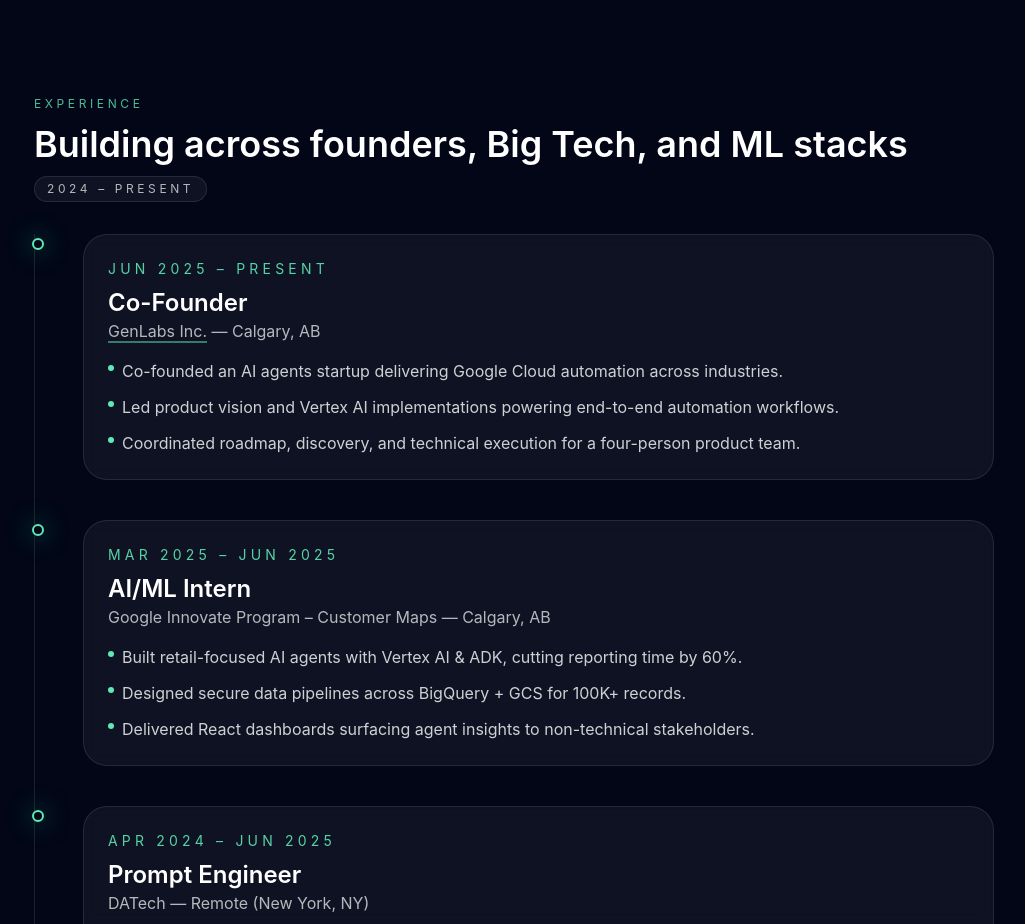
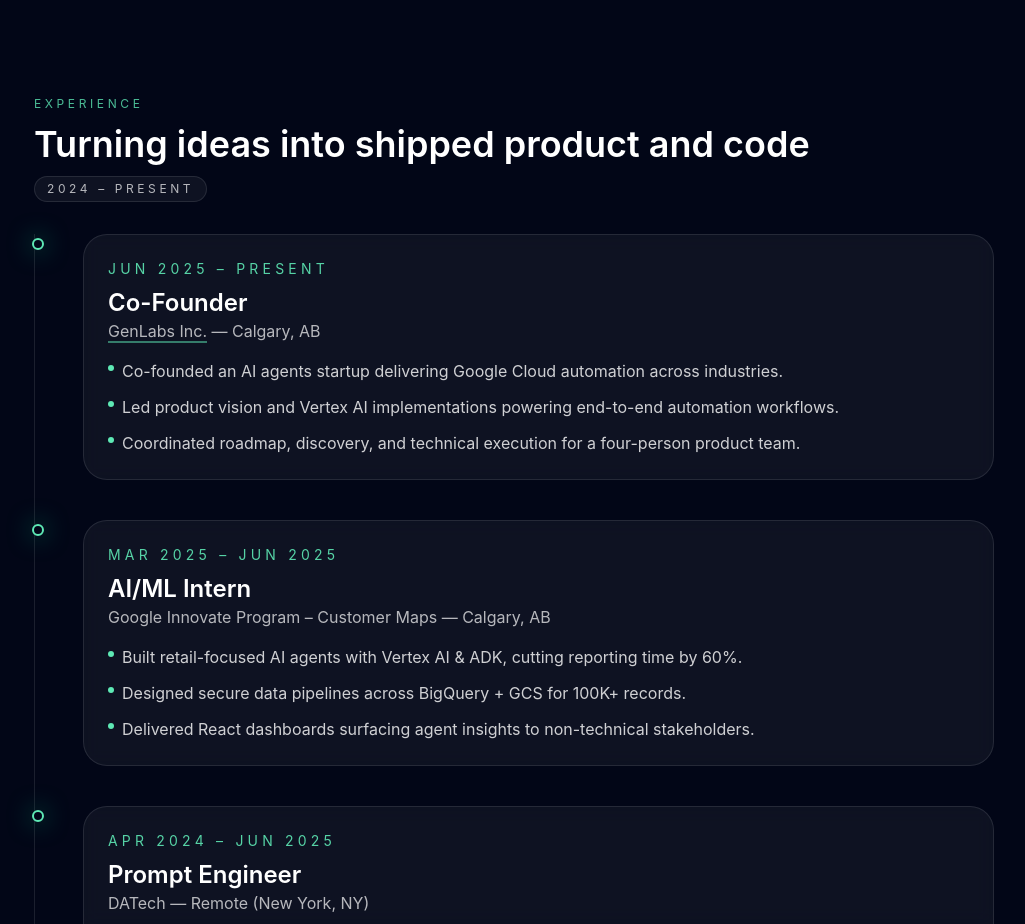
Before and after one commit to VVarrior1/my-new-portfolio, a Next.js app: page / in a window 1280 px wide. Shown: the part 1710-2634 px from the top of the page, without its empty margins (126-1151 px from the left). Built offline with nearby package versions, Linux system fonts and the light colour scheme.

Commit message:
minor copy change for experience

```diff
--- a/app/page.tsx
+++ b/app/page.tsx
@@ -45,7 +45,7 @@
         <section id="experience" className="space-y-8 scroll-mt-32">
           <SectionHeading
             eyebrow="Experience"
-            title="Building across founders, Big Tech, and ML stacks"
+            title="Turning ideas into shipped product and code"
             kicker={
               <span className="rounded-full border border-white/10 bg-white/5 px-3 py-1 text-xs uppercase tracking-[0.3em] text-white/70">
                 2024 – Present
```
Also changed, not shown: 1 other file (tests, documents, lock files or other folders).
